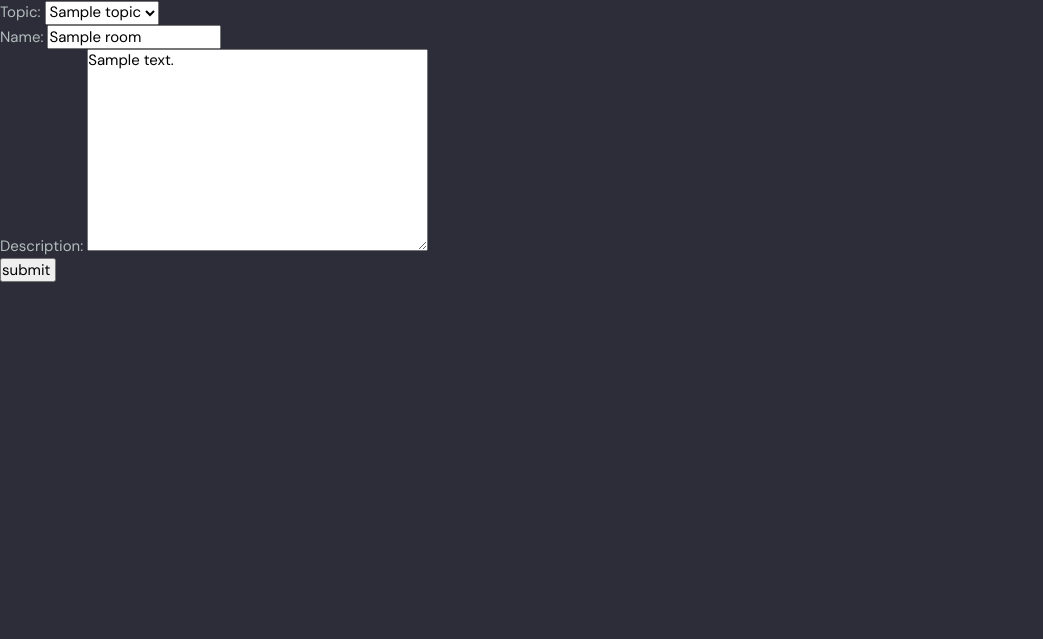
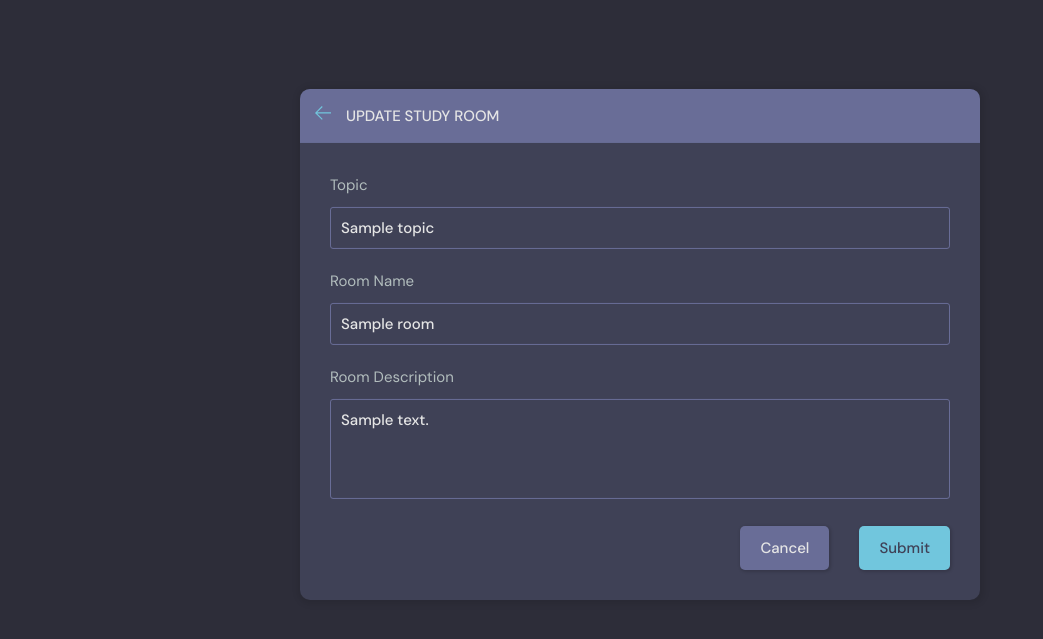
Before and after one commit to rishav-dahal/Studyapp, a Django app: page /update-room/1 in a window 1280 px wide. Shown: the part 76-715 px from the top of the page, without its empty margins (0-1043 px from the left). Run offline with Django 5.2, Linux system fonts and the light colour scheme; a user stored in the database is signed in; tables that the repository leaves empty hold one stand-in row (values such as "Sample post").

Commit message:
Updated Room form
added theme to create and update room from

```diff
--- a/base/templates/base/room_form.html
+++ b/base/templates/base/room_form.html
@@ -1,11 +1,58 @@
 {% extends "main.html" %}
 
 {% block content %}
+<main class="create-room layout">
+    <div class="container">
+      <div class="layout__box">
+        <div class="layout__boxHeader">
+          <div class="layout__boxTitle">
+            <a href="{% url 'home' %}">
+              <svg version="1.1" xmlns="http://www.w3.org/2000/svg" width="32" height="32" viewBox="0 0 32 32">
+                <title>arrow-left</title>
+                <path
+                  d="M13.723 2.286l-13.723 13.714 13.719 13.714 1.616-1.611-10.96-10.96h27.625v-2.286h-27.625l10.965-10.965-1.616-1.607z">
+                </path>
+              </svg>
+            </a>
+            {% if user.is_authenticated and user == room.host  %}
+            <h3>Update Study Room</h3>
+            {% else %}
+            <h3>Create Study Room</h3>
+            {% endif %}
+          </div>
+        </div>
+        <div class="layout__body">
+          <form class="form" action="#" method= "POST">
+            {% csrf_token %}
 
-<div>
-    <form method='POST' action="" >
-        {% csrf_token %}
-        {{form.as_p}} <!-- as_p is used to display form in paragraph form i.e wrapp all inputfields in p tag  -->
-        <input type="submit" value="submit "/>
-<div>
+            <div class="form__group">
+                <label for="room_topic">Topic</label>
+                <input required type="text" name="topic" id="room_topic" list="topic-list" value="{{room.topic.name}}" />
+                <datalist id="topic-list">
+                  <select id="room_topic">
+                    {% for topic in topics%}
+                    <option value="{{topic.name}}">{{topic.name}}</option>
+                    {% endfor %}
+                  </select>
+                </datalist>
+            </div>
+            <div class="form__group">
+                <label for="room_name">Room Name</label>
+                {{form.name}}
+            </div>
+
+            <div class="form__group">
+                <label for="room_about">Room Description</label>
+                {{form.description}}
+            </div>
+
+            <div class="form__action">
+              <a class="btn btn--dark" href="{{request.META.HTTP_REFERER}}">Cancel</a>
+              <button class="btn btn--main" type="submit">Submit</button>
+            </div>
+          </form>
+        </div>
+      </div>
+    </div>
+  </main>
 {% endblock %}
--- a/base/views.py
+++ b/base/views.py
@@ -140,30 +140,47 @@ def userProfile(request,pk):
 @login_required(login_url='login') # login_url='login' means that if the user is not logged in, they will be redirected to the login page
 def createRoom(request):
     form = RoomForm()
+    topics = Topic.objects.all()
     if request.method == 'POST':
-        form = RoomForm(request.POST)
-        if form.is_valid():
-            room = form.save(commit=False)
-            room.host = request.user
-            room.save()
-            return redirect('home')
-    context = {'form': form}
+        topic_name = request.POST.get('topic')
+        topic, created = Topic.objects.get_or_create(name=topic_name) # get_or_create() will get the object if it exists or create it if it does not exist
+        Room.objects.create(
+            host=request.user,
+            topic=topic,
+            name=request.POST.get('name'),
+            description=request.POST.get('description')
+        )
+        # form = RoomForm(request.POST)
+        # if form.is_valid():
+        #     room = form.save(commit=False)
+        #     room.host = request.user
+        #     room.save()
+        return redirect('home')
+
+    context = {'form': form, 'topics': topics}
     return render(request, 'base/room_form.html',context)
 
 @login_required(login_url='login')
 def updateRoom(request,pk):
     room = Room.objects.get(id=pk)
     form = RoomForm(instance=room) # instance=room means that the form will be pre-filled with the data from the room object
-
+    topics = Topic.objects.all()
     if request.user != room.host : # this will check if the user is the host of the room
         return HttpResponse('You are not allowed here!')
 
     if request.method == 'POST':
-        form = RoomForm(request.POST, instance=room) # instance=room means that the form will update the room object
-        if form.is_valid():
-            form.save()
-            return redirect('home')
-    context = {'form': form}
+        topic_name = request.POST.get('topic')
+        topic, created = Topic.objects.get_or_create(name=topic_name)
+        room.name = request.POST.get('name')
+        room.topic = topic
+        room.description = request.POST.get('description')
+        room.save()
+
+        # form = RoomForm(request.POST, instance=room) # instance=room means that the form will update the room object
+        # if form.is_valid():
+        #     form.save()
+        return redirect('home')
+    context = {'form': form , 'topics': topics , 'room': room}
     return render(request, 'base/room_form.html',context)
 
 @login_required(login_url='login')
```
